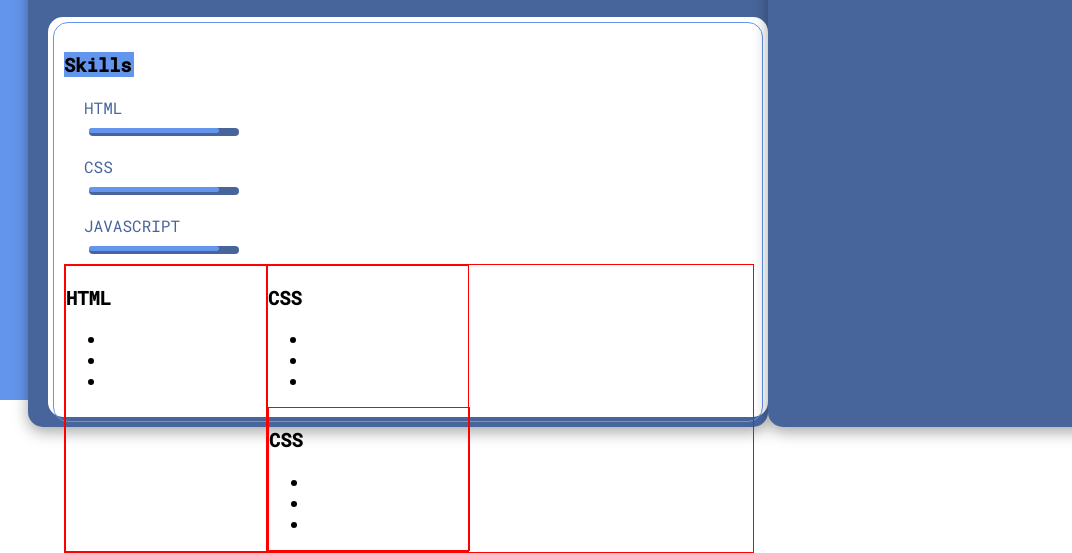
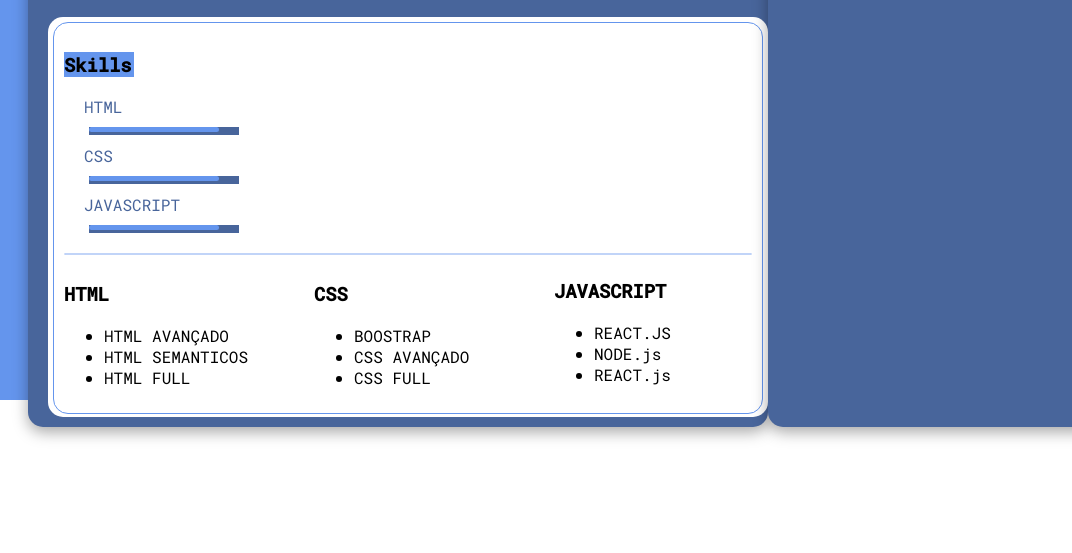
Before and after one commit to ThiagoDuart4/CURRICULO-WEB, a plain HTML site: page index.html in a window 1280 px wide. Shown: the part 448-1001 px from the top of the page, 208-1280 px from the left. After the commit the page ends 960 px from the top, so only its background shows below. Drawn offline with Linux system fonts and the light colour scheme.

Commit message:
Add files via upload

```diff
--- a/index.html
+++ b/index.html
@@ -122,7 +122,9 @@
                             <div class="experiencia-conteudo">
                                 <div class="skils">
 
-                                    <div class="logo-experiencia"><h1>Skills</h1></div>
+                                    <div class="logo-experiencia"><h1>Skills</h1>
+
+                                    </div>
 
                                             <div class="skill">
 
@@ -151,7 +153,7 @@
                                                     </div>
 
                                             </div>
-                                    </div>
+                                            <hr >
 
                                     <div class="skill-explanation">
 
@@ -159,35 +161,34 @@
                                             <h3>HTML</h3>
                                                 <div class="explanation">
                                                     <ul>
-                                                        <li></li>
-                                                        <li></li>
-                                                        <li></li>
+                                                        <li>HTML AVANÇADO</li>
+                                                        <li>HTML SEMANTICOS</li>
+                                                        <li>HTML  FULL</li>
                                                     </ul>
                                                 </div>
+                                            </div>
+                                            <div class="explanation-container">
+                                                    <h3>CSS</h3>
+                                                        <div class="explanation">
+                                                            <ul>
+                                                                <li>BOOSTRAP</li>
+                                                                <li>CSS AVANÇADO</li>
+                                                                <li>CSS FULL</li>
+                                                            </ul>
                                                         </div>
 
 
                                                 <div class="explanation-container">
-                                                <h3>CSS</h3>
+                                                    <h3>JAVASCRIPT</h3>
                                                         <div class="explanation">
                                                             <ul>
-                                                            <li></li>
-                                                            <li></li>
-                                                            <li></li>
+                                                                <li>REACT.JS</li>
+                                                                <li>NODE.js</li>
+                                                                <li>REACT.js</li>
                                                             </ul>
                                                         </div>
 
 
-
-                                            <div class="explanation-container">
-                                                <h3>CSS</h3>
-                                                    <div class="explanation">
-                                                        <ul>
-                                                            <li></li>
-                                                            <li></li>
-                                                            <li></li>
-                                                        </ul>
-                                                    </div>
 
                                     </div>
                                 </div>
--- a/style.css
+++ b/style.css
@@ -241,7 +241,9 @@ border-bottom:none ;
     background: white;
     margin-left:20px;
     border-radius: 15px;
-    padding: 5px
+    padding: 5px;
+
+
 }
 
 
@@ -250,7 +252,7 @@ border-bottom:none ;
     padding: 10px;
     border: 1px solid cornflowerblue;
     border-radius: 15px;
-    height: 378px;
+    height: 370px;
 
 }
 
@@ -258,18 +260,20 @@ border-bottom:none ;
 
     background: cornflowerblue;
   width: 70px;
+
 }
 
 .experiencia-conteudo .skils .skill{
     font-size: 1em;
-    margin-top:20px
+}
 
 
-}
+
 .skill span{
   margin:20px;
     color:   rgb(72, 101, 155);
 }
+
 
 
 .linha-principal{
@@ -277,7 +281,8 @@ border-bottom:none ;
     height: 8px;
     margin: 10px 25px;
     background: rgb(72, 101, 155);
-    border-radius: 15px;
+
+
 }
 
 .linha-fundo{
@@ -291,11 +296,33 @@ border-bottom:none ;
 
 .skill-explanation{
 width: 100%;
-border: 1px solid red;
 display: flex;
+height: 140px;
+
+
+
 }
 
+.explanation-container:nth-child(3){position: relative;
+   left: 240px;
+   bottom: 129px
+
+}
+
+
 .explanation-container{
-    width: 200px;
-    border: 1px solid red
+    width: 250px;
+
 }
+
+.explanation-container h3{
+
+}
+
+
+.skils hr{
+    border: 1px solid cornflowerblue;
+    opacity: 0.4;
+    border-radius: 15px;
+    margin-top: 20px
+}
```
Lines whose indentation alone changed are shown as unchanged.
